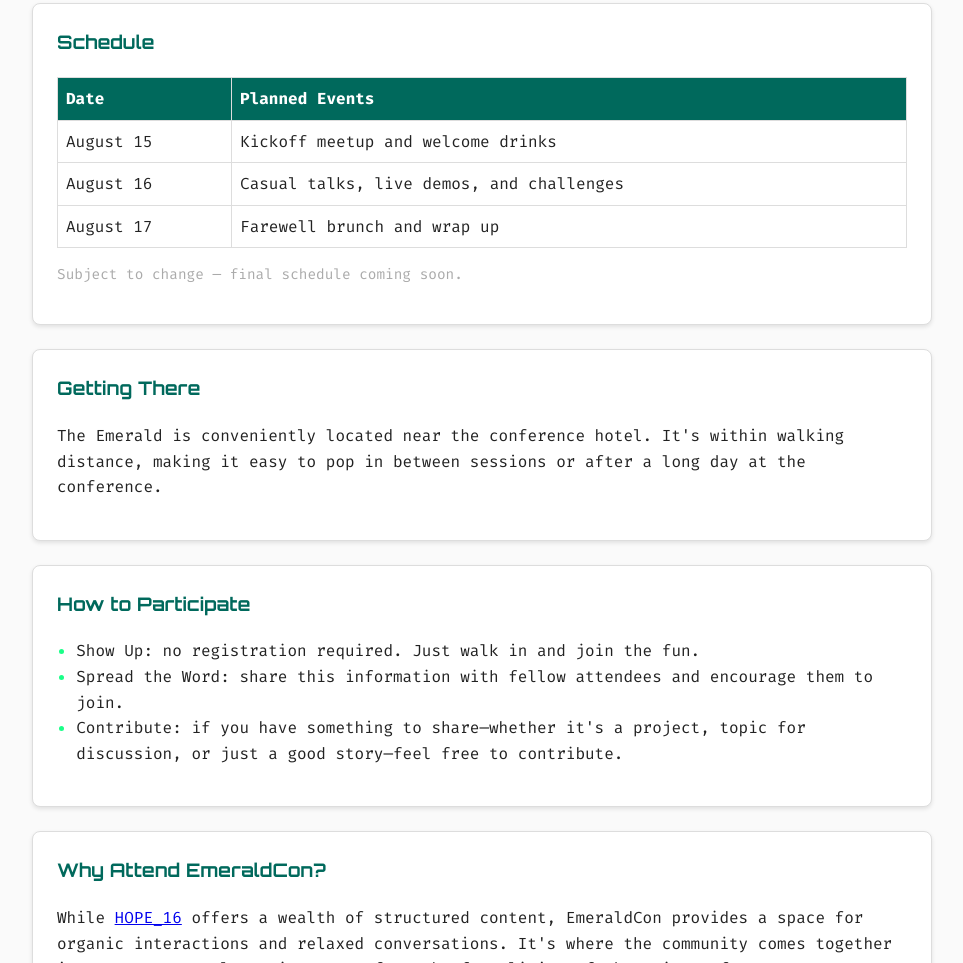
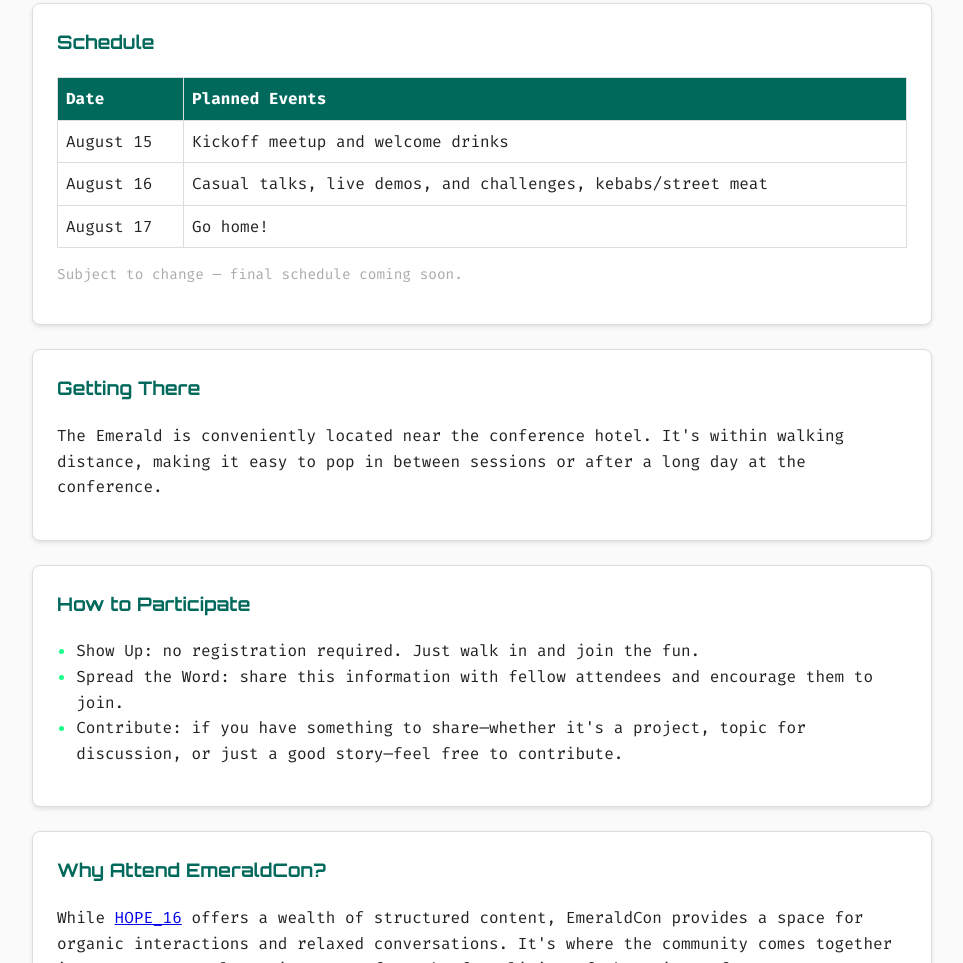
Before and after one commit to BillReyor/Emeraldcon, a plain HTML site: page index.html in a window 1280 px wide. Shown: the part 1602-2565 px from the top of the page, without its empty margins (158-1121 px from the left). Drawn offline with Linux system fonts and the light colour scheme; a web font is replaced by a local one.

Commit message:
Update index.html

```diff
--- a/index.html
+++ b/index.html
@@ -54,8 +54,8 @@
         </thead>
         <tbody>
           <tr><td>August 15</td><td>Kickoff meetup and welcome drinks</td></tr>
-          <tr><td>August 16</td><td>Casual talks, live demos, and challenges</td></tr>
-          <tr><td>August 17</td><td>Farewell brunch and wrap up</td></tr>
+          <tr><td>August 16</td><td>Casual talks, live demos, and challenges, kebabs/street meat</td></tr>
+          <tr><td>August 17</td><td>Go home!</td></tr>
         </tbody>
       </table>
       <p class="reviews">Subject to change &mdash; final schedule coming soon.</p>
```
